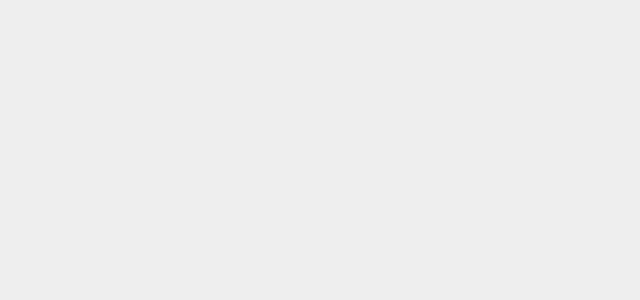
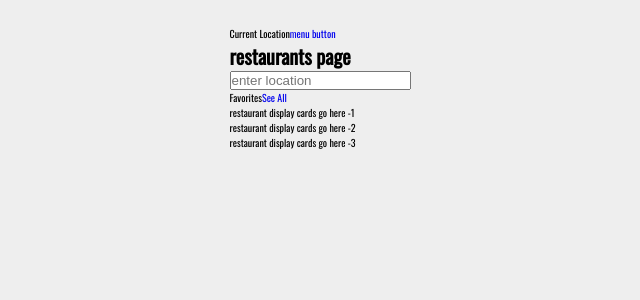
Before and after one commit to Build-RestaurantPassport/front-end, a React (Create React App) app: page /restaurants in a window 1280 px wide. Shown: the top 300 px of the page, without its empty margins (320-960 px from the left). Built offline with nearby package versions, Linux system fonts and the light colour scheme.

Commit message:
restaurant display template laid out

```diff
--- a/src/App.js
+++ b/src/App.js
@@ -5,6 +5,7 @@ import Entry from './components/Entry/Entry';
 import LogIn from './components/LogIn/LogIn';
 import SignUp from './components/SignUp/SignUp';
 import Profile from './components/Profile/Profile';
+import Restaurants from './components/Restaurants/Restaurants';
 
 //styles
 import './Styles/styleVars';
@@ -29,6 +30,10 @@ function App() {
         <Profile />
       </Route>
 
+      <Route exact path= '/restaurants'>
+        <Restaurants />
+      </Route>
+
     </AppCont>
   );
 }
--- a/src/components/Header/Header.js
+++ b/src/components/Header/Header.js
@@ -9,7 +9,7 @@ import {ProfileLogoImg, ProfileLogoImgCont} from './HeaderStyles';
 const Header = () => {
   return (
     <div className= 'headerCont'>
-      <Link to= 'localrestaurants'><img src= {RightArrow} /></Link>
+      <Link to= 'restaurants'><img src= {RightArrow} /></Link>
       <a href= '#'>Edit Profile Cover</a>
       <ProfileLogoImgCont className= 'profileHeaderImgCont'>
         <ProfileLogoImg src= {profileHeaderImg} />
--- /dev/null
+++ b/src/components/Restaurants/Restaurants.js
@@ -0,0 +1,44 @@
+import React from 'react';
+
+//components
+
+//styles
+
+const Restaurants = () => {
+  return (
+    <div className= 'restaurantsCont'>
+      <div className= 'restaurantsHeader'>
+        <span>Current Location</span>
+        <span><a href= '#'>menu button</a></span>
+      </div>
+      <h1>restaurants page</h1>
+      <input
+        name= 'locationFilter'
+        placeholder= 'enter location'
+      />
+      <div className= 'favoritesDisp'>
+        <div>
+          <span>Favorites</span>
+          <span><a href= '#'>See All</a></span>
+        </div>
+        <div className= 'mainDispCont'>
+
+          <div className= 'card'>
+            restaurant display cards go here -1
+          </div>
+
+          <div className= 'card'>
+            restaurant display cards go here -2
+          </div>
+
+          <div className= 'card'>
+            restaurant display cards go here -3
+          </div>
+
+        </div>
+      </div>
+    </div>
+  )
+}
+
+export default Restaurants;
--- /dev/null
+++ b/src/components/Restaurants/RestaurantsStyles.js
@@ -0,0 +1,2 @@
+import styled from 'styled-components';
+import '../../Styles/styleVars';
```
